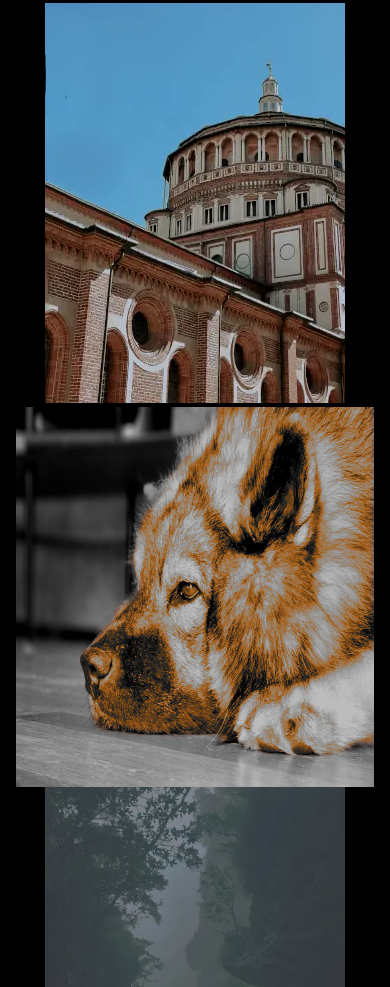
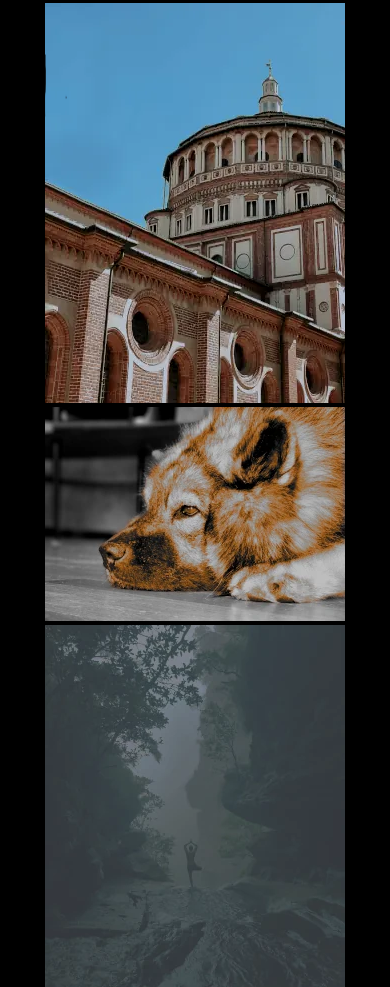
Before and after one commit to Ask-Leijonhufvud/dt200g_lab_2_ask_leijonhufvud, a plain HTML site: page index.html in a window 390 px wide. Shown: the part 493-1480 px from the top of the page. Drawn offline with Linux system fonts and the light colour scheme.

Commit message:
make image 12 responsive

```diff
--- a/css/styles.css
+++ b/css/styles.css
@@ -129,3 +129,11 @@ p, h1 {
         width: 500px;
     }
 }
+
+/* image 012 */
+@media (min-width: 533px) {
+    img.image12 {
+        width: 533px;
+        height: 380px;
+    }
+}
--- a/index.html
+++ b/index.html
@@ -35,12 +35,26 @@
             height="400"
           />
         </picture>
-        <img
-          src="./assets/bildserie012.jpg"
-          alt="svartvit, ett hundhuvud som blivigt färglaggt"
-          width="533"
-          height="380"
-        />
+        <picture>
+          <source
+            media="(min-width: 533px)"
+            srcset="./assets/bildserie012_533.webp"
+            type="image/webp"
+          />
+          <source srcset="./assets/bildserie012_300.webp" type="image/webp" />
+          <source
+            media="(min-width: 533px)"
+            srcset="./assets/bildserie012_533.jpg"
+            type="image/jpg"
+          />
+          <img
+            class="image12"
+            src="./assets/bildserie012_300.jpg"
+            alt="svartvit, ett hundhuvud som blivigt färglaggt"
+            width="300"
+            height="214"
+          />
+        </picture>
         <picture>
           <source srcset="./assets/bildserie017.webp" type="image/webp" />
           <img
```
Also changed, not shown: bildredigering.html (+20 -7 lines), assets/bildserie012.jpg (deleted), assets/bildserie012_300.jpg (added), assets/bildserie012_300.webp (added), assets/bildserie012_533.jpg (added), assets/bildserie012_533.webp (added).
